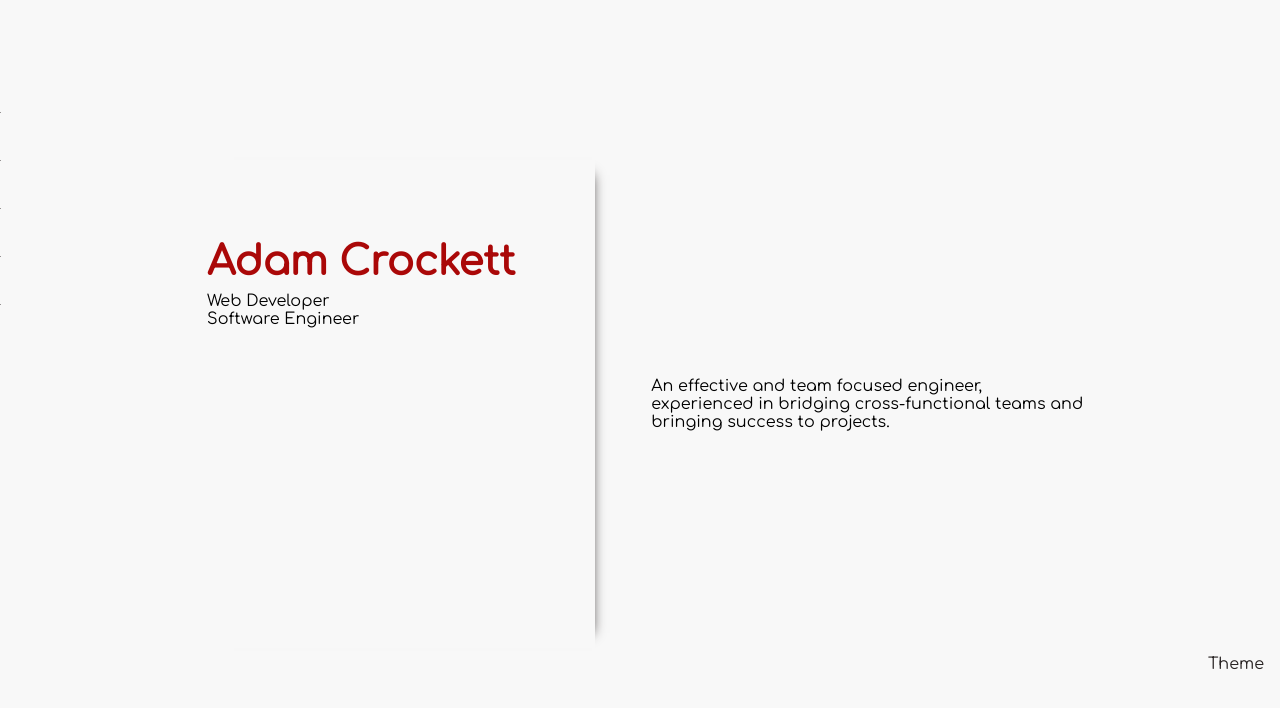
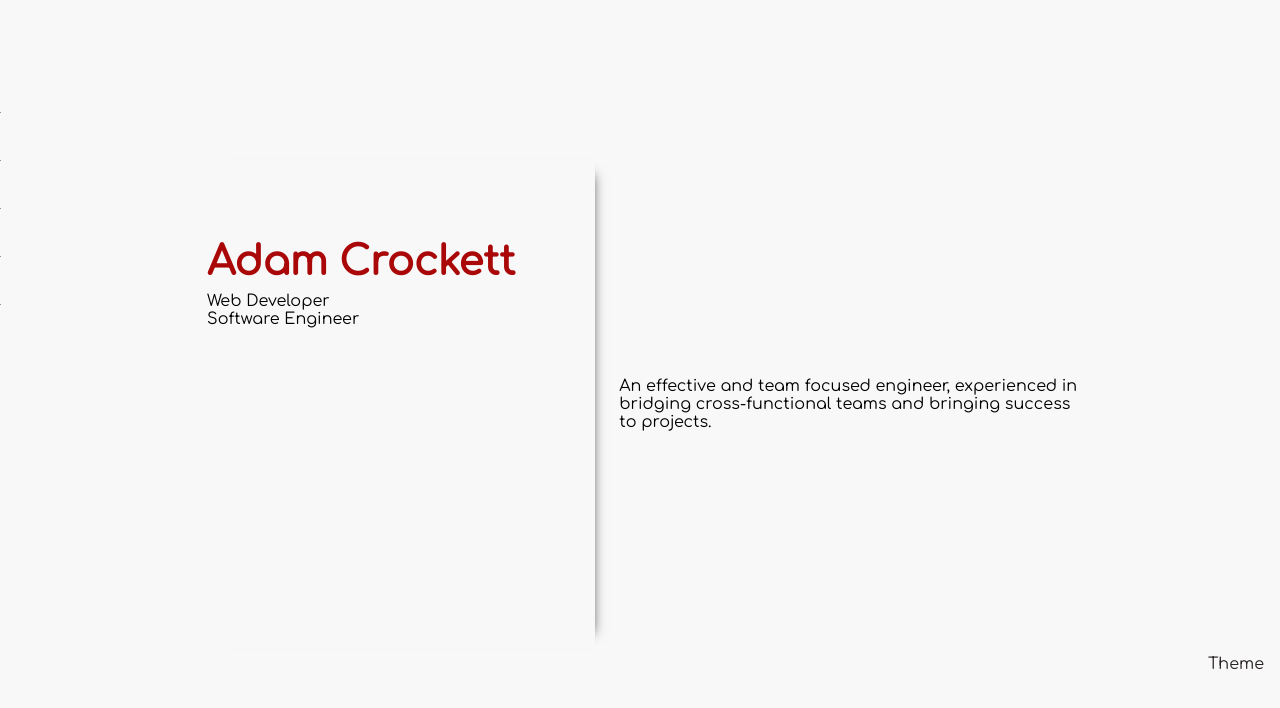
Before and after one commit to Adam-Crockett/portfolio, a Next.js app: page / in a window 1280 px wide. Shown: the top 708 px of the page. Built offline with nearby package versions, Linux system fonts and the light colour scheme.

Commit message:
spacing change on main content

```diff
--- a/app/page.module.scss
+++ b/app/page.module.scss
@@ -22,6 +22,7 @@
   box-shadow: 12px 0 12px -15px var(--primary-black);
   animation-delay: 1.5s;
   overflow: hidden;
+  min-width: 10rem;
   h1 {
     color: var(--primary-red);
   }
@@ -32,7 +33,7 @@
   flex-direction: column;
   justify-content: center;
   align-items: center;
-  padding: 0rem 0rem 0rem 3rem;
+  padding: 0rem 0rem 0rem 1rem;
   margin-left: 0.5rem;
   max-width: 30rem;
   background-color: var(--primary-white);
```
